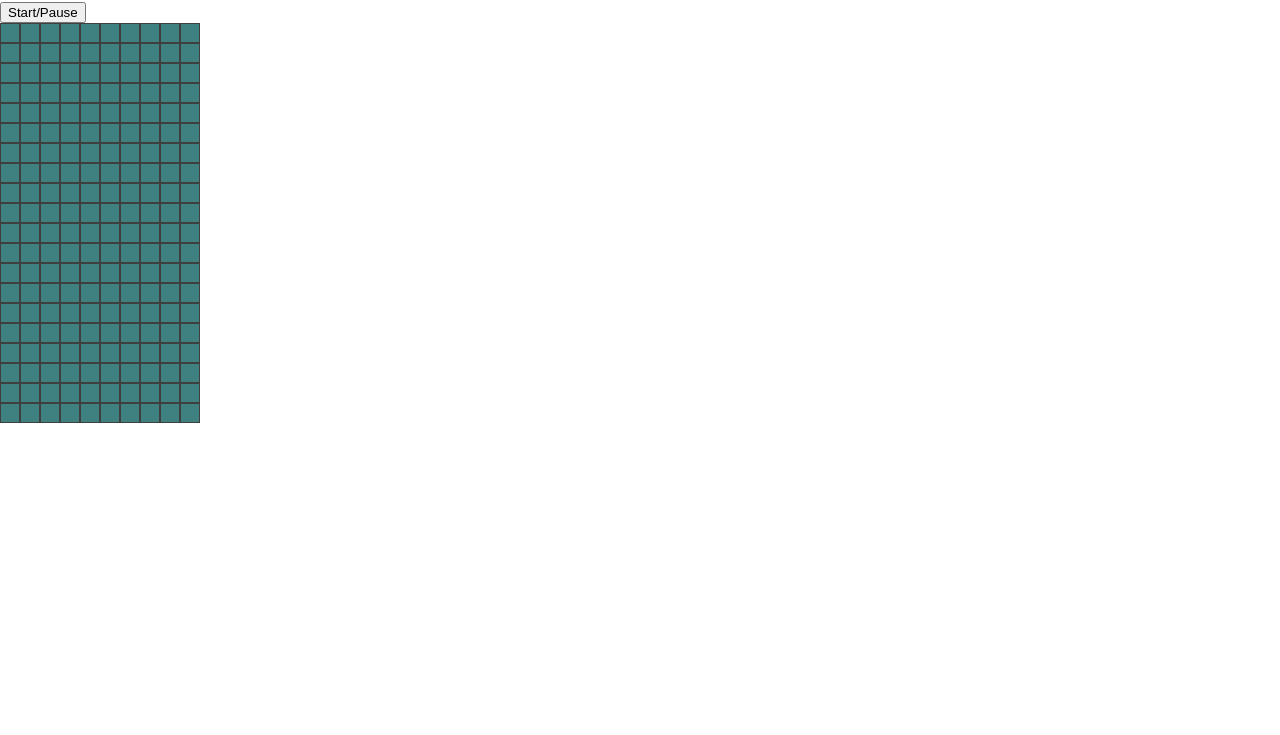
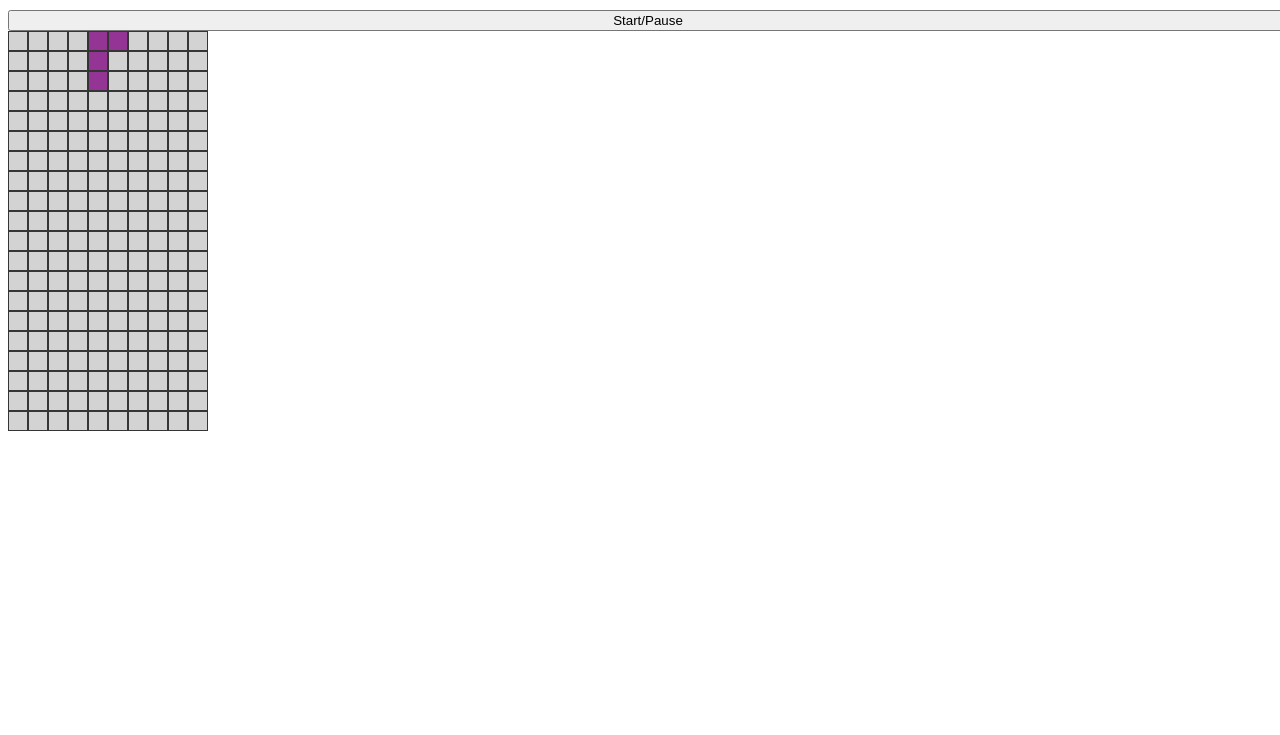
Before and after one commit to seth-nelson/Tetris, a plain HTML site: page index.html in a window 1280 px wide. Shown: the part 65-800 px from the top of the page. Drawn offline with Linux system fonts and the light colour scheme.

Commit message:
added an array of arrays with indexes to display the shapes

```diff
--- a/app.js
+++ b/app.js
@@ -1,18 +1,3 @@
-// // initialize grid for game board **optional
-// function createBoard() {
-//     var div = document.createElement('div');
-
-//     div.style.display = 'flex';
-//     div.style.flexWrap = 'wrap';
-//     div.style.flexDirection = 'row';
-//     div.style.width = '200px';
-//     div.style.height = '400px';
-//     div.style.backgroundColor = 'grey';
-
-//     document.getElelentById('grid').appendChild(div);
-// }
-
-
 // initialize div's for game board
 function addDivs() {
     for (var i = 0; i < 200; i++) {
@@ -20,11 +5,73 @@ function addDivs() {
 
     div.style.width = '18px';
     div.style.height = '18px';
-    div.style.backgroundColor = 'teal';
-    div.style.opacity = '50%';
+    div.style.opacity = '0.75';
     div.style.border = '1px solid black';
 
-
-    document.getElementById('grid').appendChild(div);
+    document.querySelector('.grid').appendChild(div);
     }
 }
+
+
+// this logic takes all of the divs in the model and creates an array with assigned indexes
+document.addEventListener('DOMContentLoaded', () => {
+    const grid = document.querySelector('grid')
+    // .from method allows you to make an array from elements
+    let squares = Array.from(document.querySelectorAll('.grid div'))
+    // width of the grid used for transitions
+    const width = 10
+    console.log(squares)
+
+    const lShape = [
+        [1, 2, width + 1, width * 2 + 1],
+        [width, width + 1, width + 2],
+        [1, width + 1, width * 2 + 1],
+        [0, width, width + 1, width + 2],
+    ]
+
+    // const zShape = [
+    //     [1, 2, width + 1, width * 2 + 1],
+    //     [],
+    //     [],
+    //     [],
+    // ]
+
+    // const tShape = [
+    //     [1, 2, width + 1, width * 2 + 1],
+    //     [],
+    //     [],
+    //     [],
+    // ]
+
+    // const oShape = [
+    //     [1, 2, width + 1, width * 2 + 1],
+    //     [],
+    //     [],
+    //     [],
+    // ]
+
+    // const iShape = [
+    //     [1, 2, width + 1, width * 2 + 1],
+    //     [],
+    //     [],
+    //     [],
+    // ]
+
+
+    const shapes = [lShape]
+
+    // current board position start **includes the 9 total squares
+    let currentPosition = 3
+    let current = shapes[0][0]
+    let randomShape = Math.floor(Math.random() * shapes.length)
+    console.log(randomShape)
+
+    // draw the first shape's rotational location
+    function draw() {
+        current.forEach(index => {
+            squares[currentPosition + index].classList.add('shape')
+        })
+    }
+
+    draw()
+})
--- a/index.css
+++ b/index.css
@@ -1,5 +1,8 @@
 body {
-    margin: 0 auto;
+    display: flex;
+    flex-direction: column;
+    justify-content: center;
+    width: 100%;
 }
 
 .grid {
@@ -7,11 +10,10 @@ body {
     flex-wrap: wrap;
     width: 200px;
     height: 400px;
-    background-color: grey;
+    background-color: lightgrey;
 }
 
-.grid div {
-    width: 18px;
-    height: 18px;
-    border: 1px solid black;
+.shape {
+    background-color: purple;
+    opacity: 0.5;
 }
--- a/index.html
+++ b/index.html
@@ -10,7 +10,7 @@
 
         <h2>Tetris</h2>
         <button class='start-button'>Start/Pause</button>
-        <div id='grid' class='grid'>
+        <div class='grid'>
             <script>
                 addDivs()
             </script>
```
